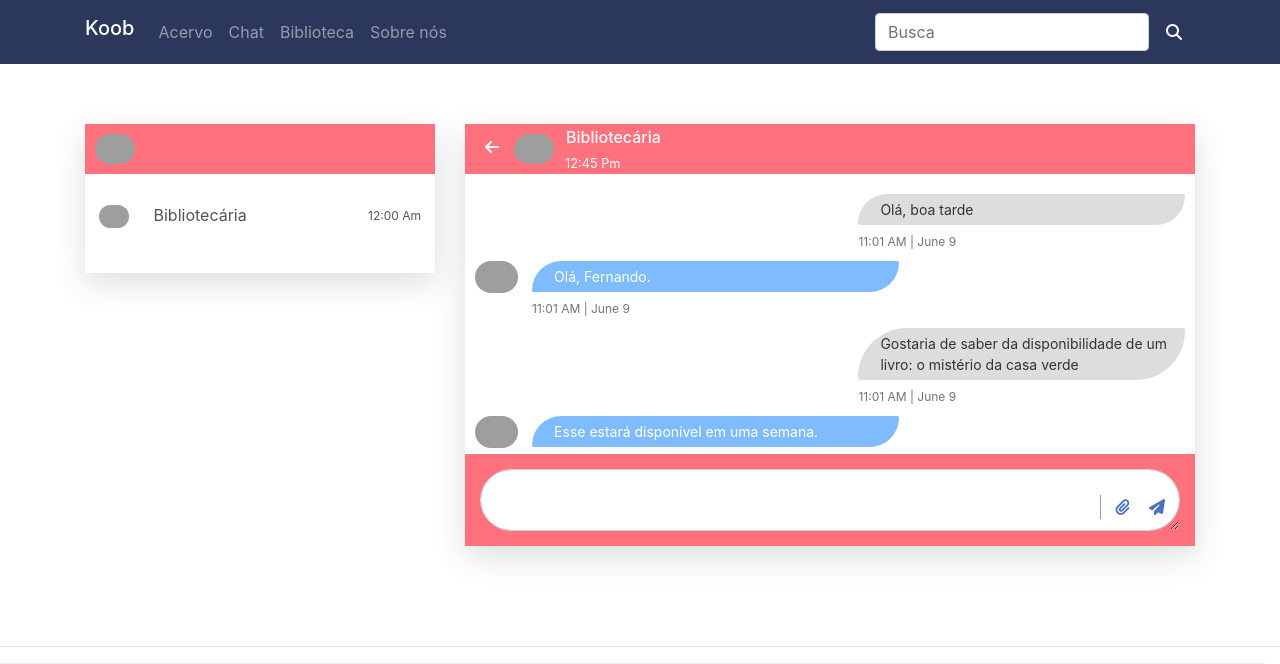
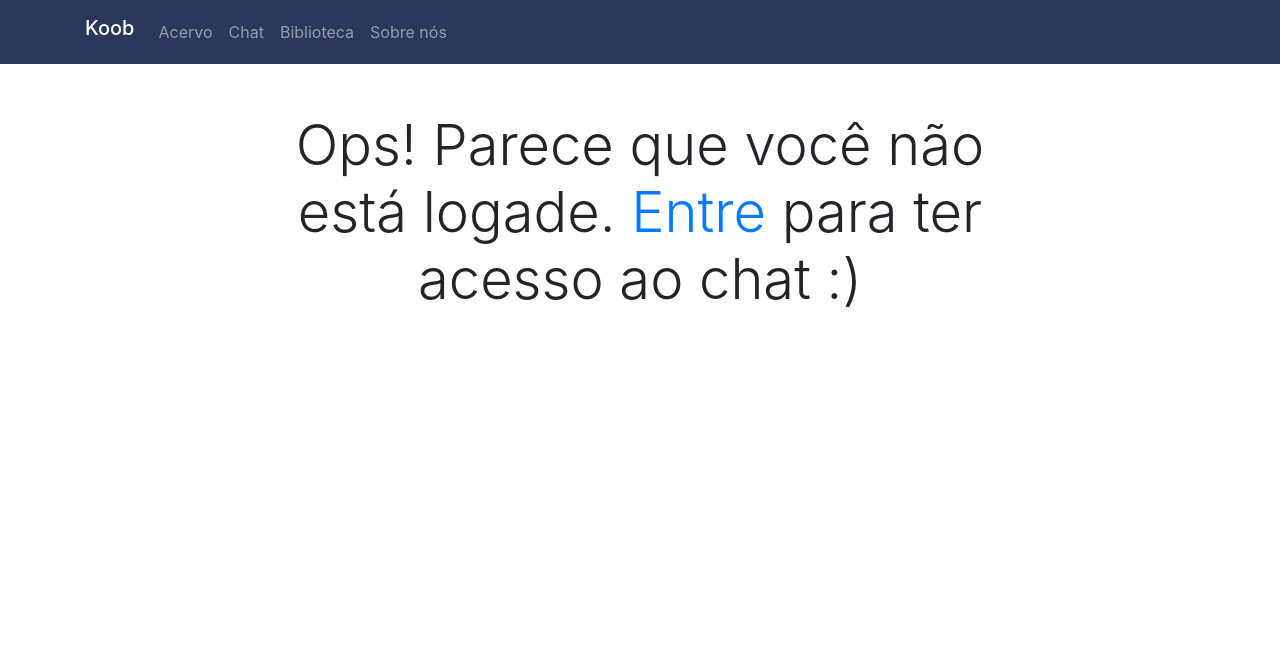
Before and after one commit to HeadFoneSumerOne/koob, a PHP site: page /chat.php in a window 1280 px wide. Shown: the top 664 px of the page. After the commit the page ends 307 px from the top, so only its background shows below. Run offline with PHP 8.4, Linux system fonts and the light colour scheme; some libraries are stand-ins or nearby versions; grey boxes are pictures that could not be loaded.

Commit message:
Update chat.php

```diff
--- a/chat.php
+++ b/chat.php
@@ -10,7 +10,7 @@
     <script src="https://kit.fontawesome.com/17f610ec47.js" crossorigin="anonymous"></script>
     <link rel="stylesheet" type="text/css" href="css/bootstrap.min.css">
 
-    <title>Koob</title>
+    <title>Koob - Chat</title>
   </head>
   <body>
     <nav class="navbar navbar-expand-lg navbar-dark" style="background-color: #2b385b">
@@ -36,15 +36,15 @@
                 </li>
             </ul>
 
-            <form class="form-inline">
-                <input class="form-control ml-4 mr-1" type="search" placeholder="Busca">
-                <button class="btn btn-muted" type="Submit"><span style="color: white">
-                  <i class="fas fa-search"></i></span></button>
-            </form>
-
         </div>
     </div>
     </nav>
+  <?php
+      include("config.php");
+      if(isset($_SESSION['login'])){
+        if($_SESSION['login']){
+  ?>
+
       <section>
         <div class="container">
          <div class="row">
@@ -52,13 +52,18 @@
             <div class="chat-list-box">
             <div class="head-box">
               <ul class="list-inline text-left d-inline-block float-left">
-              <li> <img src="https://i.ibb.co/fCzfFJw/person.jpg" alt="" width="40px"> </li>
+                <li> <img src="./imagens/us.png" alt="" width="40px">
+                <span class="text-white ml-1"><strong><?php
+                echo $_SESSION['nome']
+                ?> </strong></span>
+                </li>
               </ul>
               </div>
 
               <div class="chat-person-list">
                 <ul class="list-inline">
-                <li> <a href="#" class="flip"> <img src="https://i.ibb.co/6JpcfrK/p4.png" alt=""> <span> Bibliotecária</span> <span class="chat-time">12:00 Am</span> </a> </li>
+                  <li> <a href="#" class="flip"> <img src="./imagens/bi.png" alt=""> <span><strong> Bibliotecária</strong></span></a>
+                  </li>
                 </ul>
               </div>
 
@@ -71,77 +76,25 @@
 
                  <ul class="msg-box list-inline text-left d-inline-block float-left">
                   <li> <i class="fas fa-arrow-left" id="back"></i> </li>
-                  <li> <img src="https://i.ibb.co/fCzfFJw/person.jpg" alt="" width="40px"> <span> Bibliotecária </span> <br> <small class="timee"> 12:45 Pm </small> </li>
+                    <li> <img src="./imagens/bi.png" alt="" width="50px"> <span> Bibliotecária </span> <br> </li>
                  </ul>
-
-
               </div>
 
               <div class="msg_history">
-            <div class="outgoing_msg">
-              <div class="sent_msg">
-                <p> Olá, boa tarde</p>
-                <span class="time_date"> 11:01 AM    |    June 9</span> </div>
-            </div>
+
               <div class="incoming_msg">
-              <div class="incoming_msg_img"> <img src="https://ptetutorials.com/images/user-profile.png" alt="sunil"> </div>
                 <div class="received_msg">
                   <div class="received_withd_msg">
-                  <p>Olá, Fernando.</p>
-                  <span class="time_date"> 11:01 AM    |    June 9</span></div>
-              </div>
-            </div>
-            <div class="outgoing_msg">
-              <div class="sent_msg">
-                <p> Gostaria de saber da disponibilidade de um livro: o mistério da casa verde</p>
-                <span class="time_date"> 11:01 AM    |    June 9</span> </div>
-            </div>
-            <div class="incoming_msg">
-              <div class="incoming_msg_img"> <img src="https://ptetutorials.com/images/user-profile.png" alt="sunil"> </div>
-              <div class="received_msg">
-                <div class="received_withd_msg">
-                  <p>Esse estará disponível em uma semana.</p>
-                  <span class="time_date"> 11:01 AM    |    Yesterday</span></div>
-              </div>
-            </div>
-            <div class="outgoing_msg">
-              <div class="sent_msg">
-                <p> ok, obrigada! </p>
-                <span class="time_date"> 11:01 AM    |    Today</span> </div>
-            </div>
-            <div class="incoming_msg">
-              <div class="incoming_msg_img"> <img src="https://ptetutorials.com/images/user-profile.png" alt="sunil"> </div>
-              <div class="received_msg">
-                <div class="received_withd_msg">
-                  <p> Por nada!</p>
-                  <span class="time_date"> 11:01 AM    |    Today</span></div>
+                    <p> Olá, <?php echo $_SESSION['nome']?></p>
+                    <span class="time_date"> <?php echo date("H:i \- j\/m");?></span></div>
                 </div>
               </div>
              </div>
-
              <div class="send-message">
-              <form action="" method="">
-               <textarea cols="10" rows="2" class="form-control" placeholder="Type your message here ..."> </textarea>
+                <textarea cols="10" rows="2" class="form-control" placeholder="Digite sua mensagem aqui e clique no aviãozinho para enviar..." id="texto-chat"></textarea>
                  <ul class="list-inline">
-                 <li>
-                  <a href="#" id="attach">  <i class="fas fa-paperclip"></i> </a>
-                    <div class="attachement">
-                      <ul class="list-inline">
-                       <li> <a href="#"> <i class="fas fa-file"></i> </a> </li>
-                       <li> <a href="#"> <i class="fas fa-camera"></i> </a> </li>
-                       <li> <a href="#"> <i class="fas fa-image"></i> </a> </li>
-                       <li> <a href="#"> <i class="far fa-play-circle"></i> </a> </li>
-                       <li> <a href="#"> <i class="fas fa-map-marker-alt"></i> </a> </li>
-                       <li> <a href="#"> <i class="fas fa-id-card"></i> </a> </li>
+                   <li id="mandar"> <i class="fas fa-paper-plane"></i> </li>
                  </ul>
-                    </div>
-                  </li>
-                  <li> <i class="fas fa-paper-plane"></i> </li>
-                </ul>
-              </form>
-            </div>
-
-
              </div>
            </div>
 
@@ -162,8 +115,8 @@
       <div class="col-sm-3 ml-5 mt-3">
           <h3>Redes sociais:</h3>
           <div class="social-networks">
-                        <a href="#" class="facebook"><i class="fab fa-facebook-f"></i></a>
-                        <a href="#" class="instagram"><i class="fab fa-instagram"></i></a>
+                          <a href="https://www.facebook.com/Koob-100708925223834" class="facebook"><i class="fab fa-facebook-f"></i></a>
+                          <a href="https://www.instagram.com/koob.tcc/" class="instagram"><i class="fab fa-instagram"></i></a>
            </div>
       </div>
 
@@ -171,6 +124,22 @@
         <iframe src="https://www.google.com/maps/embed?pb=!1m18!1m12!1m3!1d3658.6614703091745!2d-46.62612668502325!3d-23.508699984709043!2m3!1f0!2f0!3f0!3m2!1i1024!2i768!4f13.1!3m3!1m2!1s0x94ce5882587e8607%3A0xa4cbaa38551a68e4!2sEtec%20Parque%20da%20Juventude!5e0!3m2!1spt-BR!2sbr!4v1599540369961!5m2!1spt-BR!2sbr" width="250" height="150" frameborder="0" style="border:0;" allowfullscreen="" aria-hidden="false" tabindex="0"></iframe>
       </div>
   </div>
+<?php
+        }
+      } else {
+  ?>
+      <div>
+        <div class="container">
+          <div class="row justify-content-center">
+             <div class="col-8 text-center mt-5">
+              <h4 class="display-4"> Ops! Parece que você não está logade. <a href="login.php">Entre</a> para ter acesso ao chat :)</h4>
+             </div>
+          </div>
+        </div>
+       </div>
+  <?php
+      }
+    ?>
 
 
     <script src="https://code.jquery.com/jquery-3.2.1.slim.min.js"></script>
@@ -190,17 +159,33 @@
 
     <script>
     $(document).ready(function(){
+
+    $('#mandar').click(function(){
+      let mensagem = $('#texto-chat').val(),
+          bloco = $('.msg_history'),
+          html,
+          data = new Date(),
+          mes = data.getMonth() + 1
+
+
+
+      html = '<div class="outgoing_msg"><div class="sent_msg"><p>' + mensagem + '</p><span class="time_date">'+data.getHours()+':'+data.getMinutes()+' | '+data.getDate()+'/'+mes+'</span></div></div>'
+       $(bloco).append(html)
+       $('#texto-chat').val('')
+       setTimeout(function(){
+        html = '<div class="incoming_msg"><div class="received_msg"><div class="received_withd_msg"><p>' + 'Responderei assim que possível :)' + '</p><span class="time_date">'+data.getHours()+':'+data.getMinutes()+' | '+data.getDate()+'/'+mes+'</span></div></div></div>'
+        $(bloco).append(html)
+      }, 3000);
+    })
     $(".flip").click(function(){
         $(".message-box").show("slide", { direction: "right" }, 10000);
+
     });
-});
- </script>
- <script>
-    $(document).ready(function(){
     $("#back").click(function(){
         $(".message-box").hide("slide", { direction: "left" }, 10000);
     });
 });
  </script>
+
   </body>
 </html>
```
Lines whose indentation alone changed are shown as unchanged.
